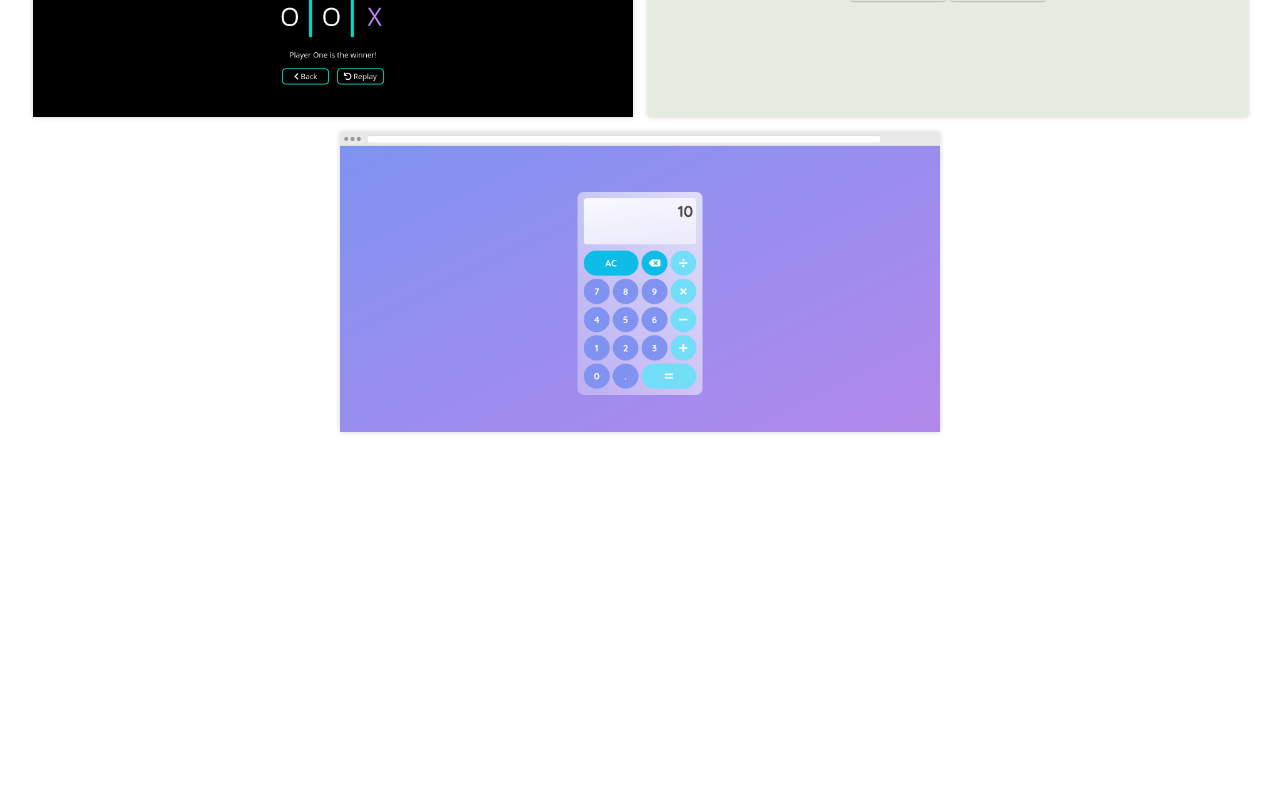
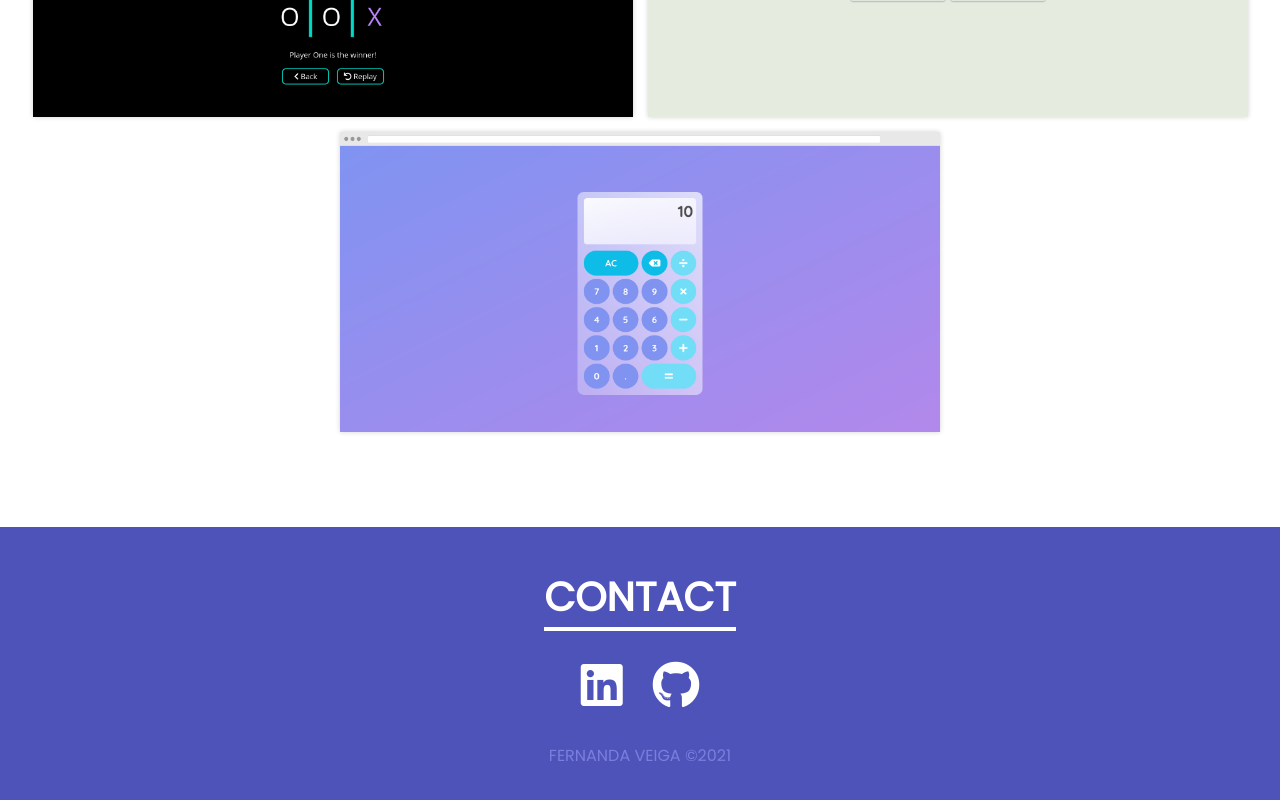
Before and after one commit to fernanda-veiga/portfolio, a React (Create React App) app: page / in a window 1280 px wide. Shown: the part 2265-3065 px from the top of the page. Before the commit the page ends 2712 px from the top, so only its background shows below. Built offline with nearby package versions, Linux system fonts and the light colour scheme.

Commit message:
Added a Footer component to show contact information. Added a link in the navbar to the footer component. Added the footer component to the App component. Added styling to the component.

```diff
--- a/src/components/App.js
+++ b/src/components/App.js
@@ -2,6 +2,7 @@ import React, { useState, useEffect } from "react";
 import NavBar from "./NavBar";
 import AboutMe from "./AboutMe";
 import Projects from "./Projects";
+import Footer from "./Footer";
 import "../style/App.css";
 
 function App() {
@@ -29,6 +30,7 @@ function App() {
       <NavBar isTopOfPage={isTopOfPage} />
       <AboutMe />
       <Projects />
+      <Footer />
     </div>
   );
 }
--- /dev/null
+++ b/src/components/Footer.js
@@ -0,0 +1,26 @@
+import React from "react";
+
+function Footer() {
+  return (
+    <footer className="Footer" id="contact">
+      <h1>CONTACT</h1>
+      <span className="Footer-personal-links">
+        <a
+          className="Footer-linkedin-link"
+          aria-label="Link to linkedin"
+          href="https://www.linkedin.com/in/fernandarochaveiga/"
+          target="_blank"
+        ></a>
+        <a
+          className="Footer-github-link"
+          aria-label="Link to Github"
+          href="https://github.com/fernanda-veiga"
+          target="_blank"
+        ></a>
+      </span>
+      <p>FERNANDA VEIGA ©2021</p>
+    </footer>
+  );
+}
+
+export default Footer;
--- a/src/components/NavBar.js
+++ b/src/components/NavBar.js
@@ -40,7 +40,7 @@ function NavBar(props) {
           </li>
           <li>
             <a
-              href="#"
+              href="#contact"
               style={
                 props.isTopOfPage ? { color: "#0d1117" } : { color: "#ffffff" }
               }
--- a/src/style/App.css
+++ b/src/style/App.css
@@ -125,7 +125,7 @@
   display: flex;
   align-items: center;
   flex-direction: column;
-  padding: calc(80px + 15px) 25px 15px 25px;
+  padding: calc(80px + 15px) 25px calc(80px + 15px) 25px;
   font-family: "Poppins", sans-serif;
   color: #0d1117;
   background-color: #ffffff;
@@ -209,6 +209,57 @@
   opacity: 1;
 }
 
+.Footer {
+  display: flex;
+  align-items: center;
+  flex-direction: column;
+  padding: 40px 25px;
+  font-family: "Poppins", sans-serif;
+  color: #ffffff;
+  background-color: #4e53ba;
+}
+.Footer h1 {
+  margin-bottom: 20px;
+  font-size: 2.5em;
+  border-bottom: solid 4px #ffffff;
+}
+.Footer .Footer-personal-links {
+  display: flex;
+  gap: 30px;
+  margin-bottom: 20px;
+}
+.Footer .Footer-personal-links .Footer-linkedin-link,
+.Footer .Footer-personal-links .Footer-github-link,
+.Footer .Footer-personal-links .Footer-resume-link {
+  font-size: 3em;
+  color: #ffffff;
+  text-decoration: none;
+}
+.Footer .Footer-personal-links .Footer-linkedin-link:hover,
+.Footer .Footer-personal-links .Footer-github-link:hover,
+.Footer .Footer-personal-links .Footer-resume-link:hover {
+  cursor: pointer;
+}
+.Footer .Footer-personal-links .Footer-linkedin-link:hover::after,
+.Footer .Footer-personal-links .Footer-github-link:hover::after,
+.Footer .Footer-personal-links .Footer-resume-link:hover::after {
+  color: #7a7fdd;
+}
+.Footer .Footer-personal-links .Footer-linkedin-link::after,
+.Footer .Footer-personal-links .Footer-github-link::after {
+  font-family: "Font Awesome 5 Brands";
+  font-weight: 400;
+}
+.Footer .Footer-personal-links .Footer-linkedin-link::after {
+  content: "";
+}
+.Footer .Footer-personal-links .Footer-github-link::after {
+  content: "";
+}
+.Footer p {
+  color: #7a7fdd;
+}
+
 * {
   margin: 0;
   padding: 0;
--- a/src/style/sass/App.scss
+++ b/src/style/sass/App.scss
@@ -1,6 +1,7 @@
 @use 'navbar';
 @use 'aboutme';
 @use 'projects';
+@use 'footer';
 
 * {
   margin: 0;
--- /dev/null
+++ b/src/style/sass/_footer.scss
@@ -0,0 +1,67 @@
+@use 'vars';
+
+.Footer {
+  display: flex;
+  align-items: center;
+  flex-direction: column;
+  padding: 40px 25px;
+
+  font-family: vars.$poppins;
+  color: vars.$white;
+
+  background-color: vars.$blue;
+
+  h1 {
+    margin-bottom: 20px;
+
+    font-size: 2.5em;
+
+    border-bottom: solid 4px vars.$white;
+  }
+
+  .Footer-personal-links {
+    display: flex;
+    gap: 30px;
+    margin-bottom: 20px;
+
+    .Footer-linkedin-link,
+    .Footer-github-link,
+    .Footer-resume-link {
+      font-size: 3em;
+      color: vars.$white;
+      text-decoration: none;
+
+      &:hover {
+        cursor: pointer;
+
+        &::after {
+          color: vars.$lightBlue;
+        }
+      }
+    }
+
+    .Footer-linkedin-link,
+    .Footer-github-link {
+      &::after {
+        font-family: vars.$fontAwesomeBrands;
+        font-weight: 400;
+      }
+    }
+
+    .Footer-linkedin-link {
+      &::after {
+        content: vars.$unicodeLinkedin;
+      }
+    }
+
+    .Footer-github-link {
+      &::after {
+        content: vars.$unicodeGithub;
+      }
+    }
+  }
+
+  p {
+    color: vars.$lightBlue;
+  }
+}
--- a/src/style/sass/_projects.scss
+++ b/src/style/sass/_projects.scss
@@ -4,7 +4,8 @@
   display: flex;
   align-items: center;
   flex-direction: column;
-  padding: calc(#{vars.$navBarHeight} + 15px) 25px 15px 25px;
+  padding: calc(#{vars.$navBarHeight} + 15px) 25px
+    calc(#{vars.$navBarHeight} + 15px) 25px;
 
   font-family: vars.$poppins;
   color: vars.$black;
```
Also changed, not shown: 1 other file (tests, documents, lock files or other folders).
